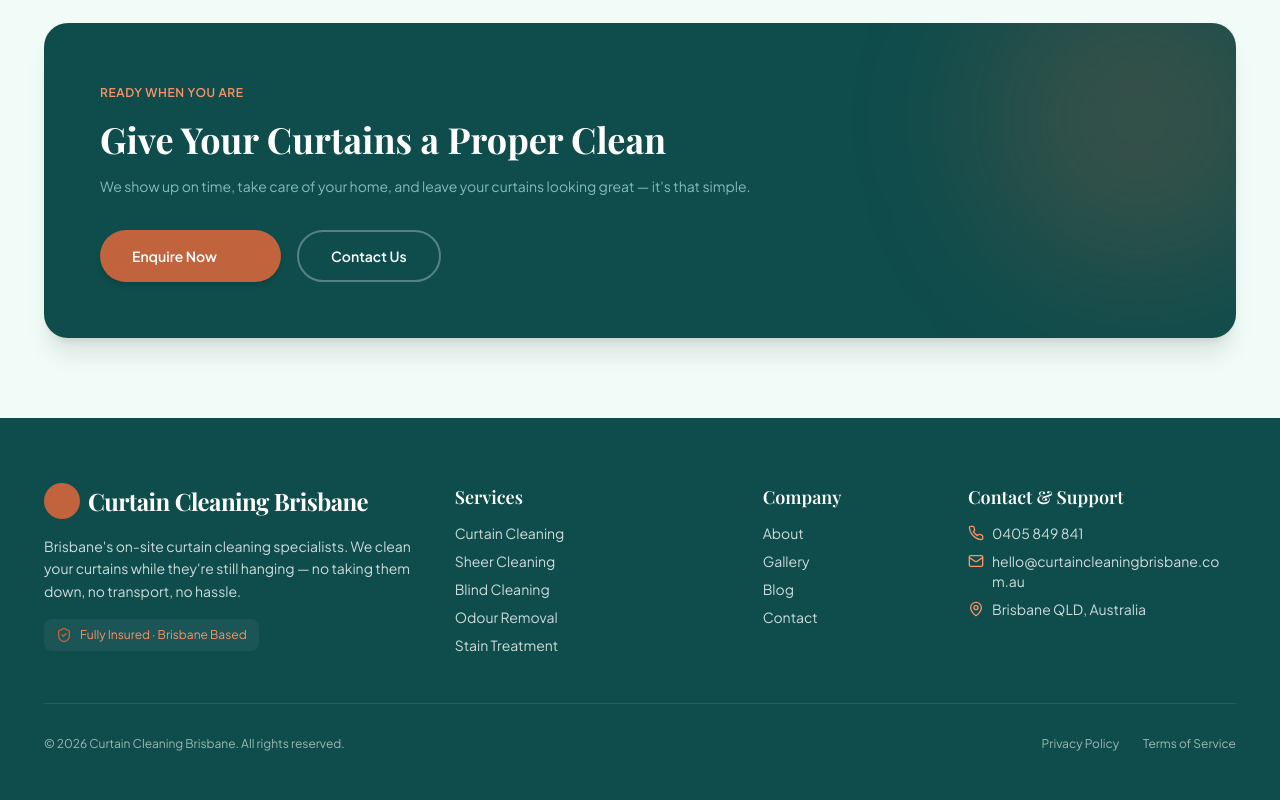
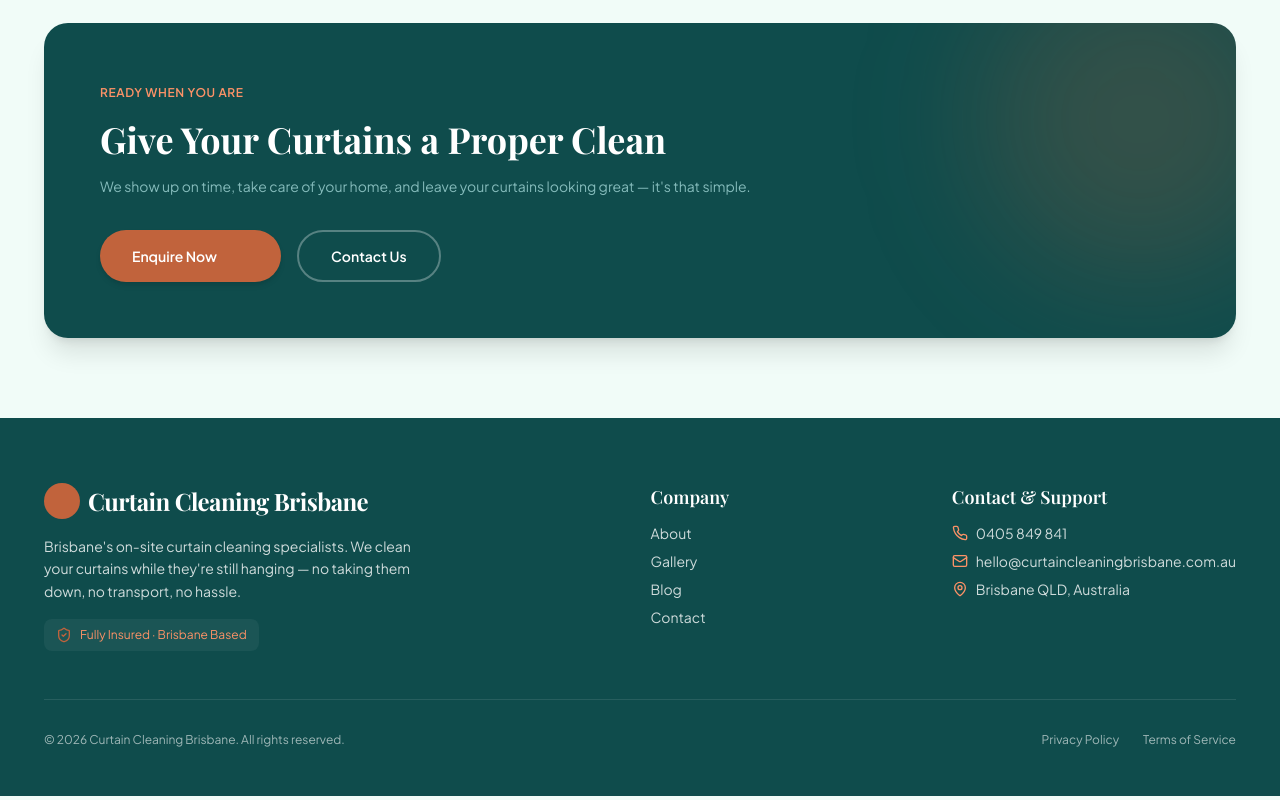
Before and after one commit to newa060/Curtain-Cleaning, a Next.js app: page / in a window 1280 px wide. Shown: the part 5794-6594 px from the top of the page. Built offline with nearby package versions, Linux system fonts and the light colour scheme; a web font is replaced by a local one.

Commit message:
Updated on Footer

```diff
--- a/components/layout/Footer.tsx
+++ b/components/layout/Footer.tsx
@@ -6,19 +6,24 @@ export const Footer: React.FC = () => {
   return (
     <footer className="w-full bg-primary text-white pt-16 pb-12 border-t border-primary-container">
       <div className="w-full max-w-[1240px] mx-auto px-4 md:px-6">
-        <div className="grid grid-cols-1 md:grid-cols-2 lg:grid-cols-12 gap-10 pb-12 border-b border-white/10">
+        {/* Columns row: flex + justify-between so free space is shared evenly (no dead gap in the middle) */}
+        <div className="flex flex-col md:flex-row md:flex-wrap xl:flex-nowrap xl:justify-between gap-10 xl:gap-16 pb-12 border-b border-white/10">
           {/* Col 1: Brand Info */}
-          <div className="lg:col-span-4 space-y-4">
+          <div className="space-y-4">
             <div className="flex items-center gap-2">
-              <div className="w-9 h-9 rounded-full bg-secondary flex items-center justify-center text-white">
-                <span className="material-symbols-outlined text-[20px]">curtains</span>
+              <div className="w-9 h-9 rounded-full bg-secondary flex items-center justify-center text-white shrink-0">
+                <span className="material-symbols-outlined text-[20px]">
+                  curtains
+                </span>
               </div>
               <span className="font-headline text-2xl font-bold tracking-tight text-white">
                 Curtain Cleaning Brisbane
               </span>
             </div>
             <p className="font-body text-sm text-white/80 leading-relaxed max-w-sm">
-              Brisbane's on-site curtain cleaning specialists. We clean your curtains while they're still hanging — no taking them down, no transport, no hassle.
+              Brisbane's on-site curtain cleaning specialists. We clean your
+              curtains while they're still hanging — no taking them down, no
+              transport, no hassle.
             </p>
             <div className="flex items-center gap-2 text-xs text-secondary-container bg-white/5 px-3 py-2 rounded-lg w-fit">
               <ShieldCheck className="w-4 h-4 text-secondary" />
@@ -26,40 +31,65 @@ export const Footer: React.FC = () => {
             </div>
           </div>
 
-          {/* Col 2: Services */}
-          <div className="lg:col-span-3 space-y-3">
-            <h4 className="font-headline text-lg font-semibold text-white">Services</h4>
+          {/* Col 2: Company */}
+          <div className="space-y-3 xl:shrink-0">
+            <h4 className="font-headline text-lg font-semibold text-white">
+              Company
+            </h4>
             <ul className="space-y-2 text-sm text-white/80">
-              <li><Link href="/services#steam-cleaning" className="hover:text-white transition-colors">Curtain Cleaning</Link></li>
-              <li><Link href="/services#sheer-care" className="hover:text-white transition-colors">Sheer Cleaning</Link></li>
-              <li><Link href="/services#ultrasonic" className="hover:text-white transition-colors">Blind Cleaning</Link></li>
-              <li><Link href="/services#stain-deodorisation" className="hover:text-white transition-colors">Odour Removal</Link></li>
-              <li><Link href="/services#stain-deodorisation" className="hover:text-white transition-colors">Stain Treatment</Link></li>
+              <li>
+                <Link
+                  href="/about"
+                  className="hover:text-white transition-colors"
+                >
+                  About
+                </Link>
+              </li>
+              <li>
+                <Link
+                  href="/gallery"
+                  className="hover:text-white transition-colors"
+                >
+                  Gallery
+                </Link>
+              </li>
+              <li>
+                <Link
+                  href="/blog"
+                  className="hover:text-white transition-colors"
+                >
+                  Blog
+                </Link>
+              </li>
+              <li>
+                <Link
+                  href="/contact"
+                  className="hover:text-white transition-colors"
+                >
+                  Contact
+                </Link>
+              </li>
             </ul>
           </div>
 
-          {/* Col 3: Company */}
-          <div className="lg:col-span-2 space-y-3">
-            <h4 className="font-headline text-lg font-semibold text-white">Company</h4>
-            <ul className="space-y-2 text-sm text-white/80">
-              <li><Link href="/about" className="hover:text-white transition-colors">About</Link></li>
-              <li><Link href="/gallery" className="hover:text-white transition-colors">Gallery</Link></li>
-              <li><Link href="/blog" className="hover:text-white transition-colors">Blog</Link></li>
-              <li><Link href="/contact" className="hover:text-white transition-colors">Contact</Link></li>
-            </ul>
-          </div>
-
-          {/* Col 4: Contact & Support */}
-          <div className="lg:col-span-3 space-y-3">
-            <h4 className="font-headline text-lg font-semibold text-white">Contact & Support</h4>
+          {/* Col 3: Contact & Support */}
+          <div className="space-y-3 xl:shrink-0">
+            <h4 className="font-headline text-lg font-semibold text-white">
+              Contact & Support
+            </h4>
             <div className="space-y-2 text-sm text-white/80">
-              <a href="tel:0405849841" className="flex items-center gap-2 hover:text-white transition-colors">
+              <a
+                href="tel:0405849841"
+                className="flex items-center gap-2 hover:text-white transition-colors"
+              >
                 <Phone className="w-4 h-4 text-secondary-container shrink-0" />
                 <span>0405 849 841</span>
               </a>
               <div className="flex items-start gap-2">
                 <Mail className="w-4 h-4 text-secondary-container shrink-0 mt-0.5" />
-                <span className="break-all">hello@curtaincleaningbrisbane.com.au</span>
+                <span className="break-all">
+                  hello@curtaincleaningbrisbane.com.au
+                </span>
               </div>
               <div className="flex items-start gap-2">
                 <MapPin className="w-4 h-4 text-secondary-container shrink-0 mt-0.5" />
@@ -73,8 +103,15 @@ export const Footer: React.FC = () => {
         <div className="pt-8 flex flex-col sm:flex-row items-center justify-between text-xs text-white/60 gap-4">
           <p>© 2026 Curtain Cleaning Brisbane. All rights reserved.</p>
           <div className="flex items-center gap-6">
-            <Link href="/privacy-policy" className="hover:text-white transition-colors">Privacy Policy</Link>
-            <Link href="/terms" className="hover:text-white transition-colors">Terms of Service</Link>
+            <Link
+              href="/privacy-policy"
+              className="hover:text-white transition-colors"
+            >
+              Privacy Policy
+            </Link>
+            <Link href="/terms" className="hover:text-white transition-colors">
+              Terms of Service
+            </Link>
           </div>
         </div>
       </div>
```
